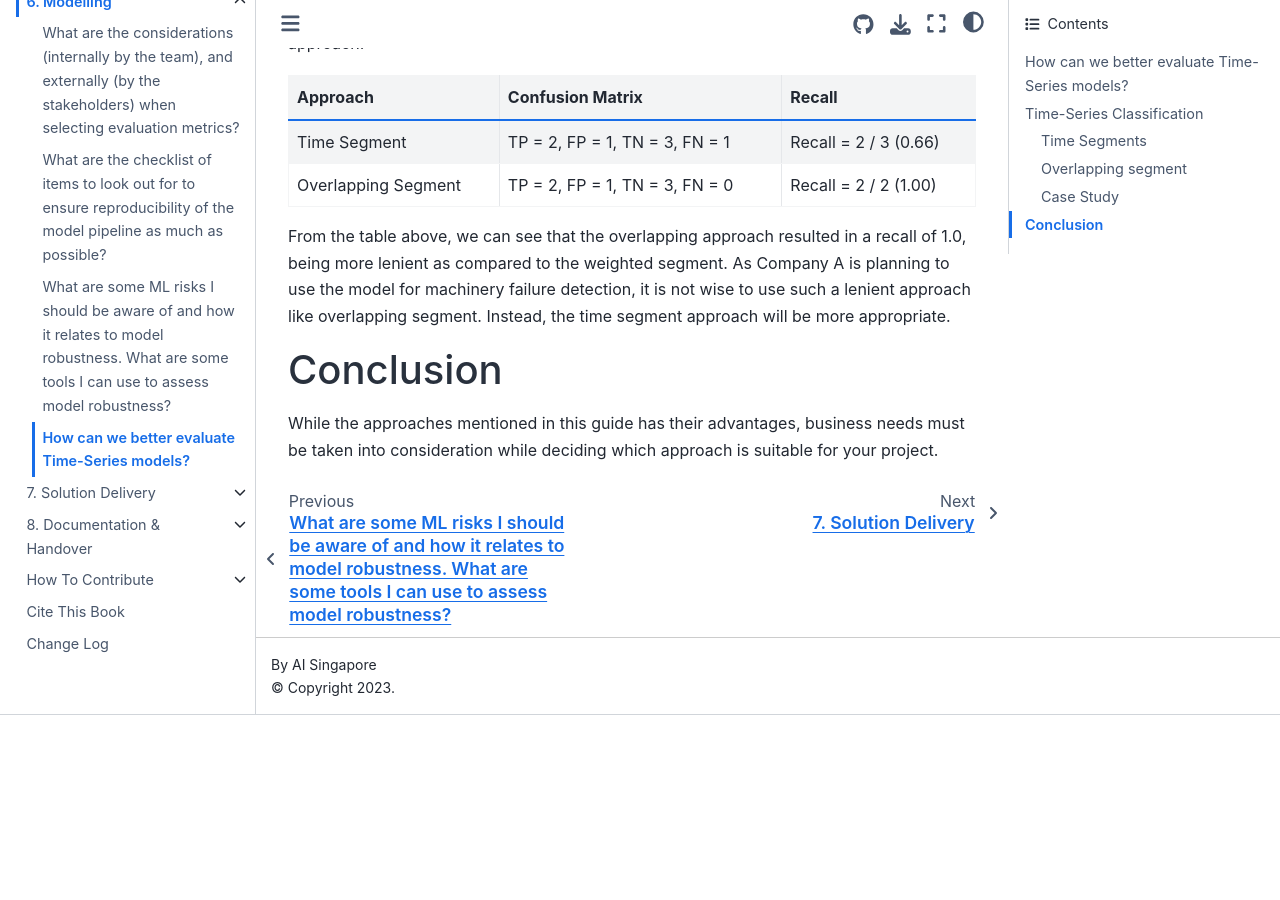
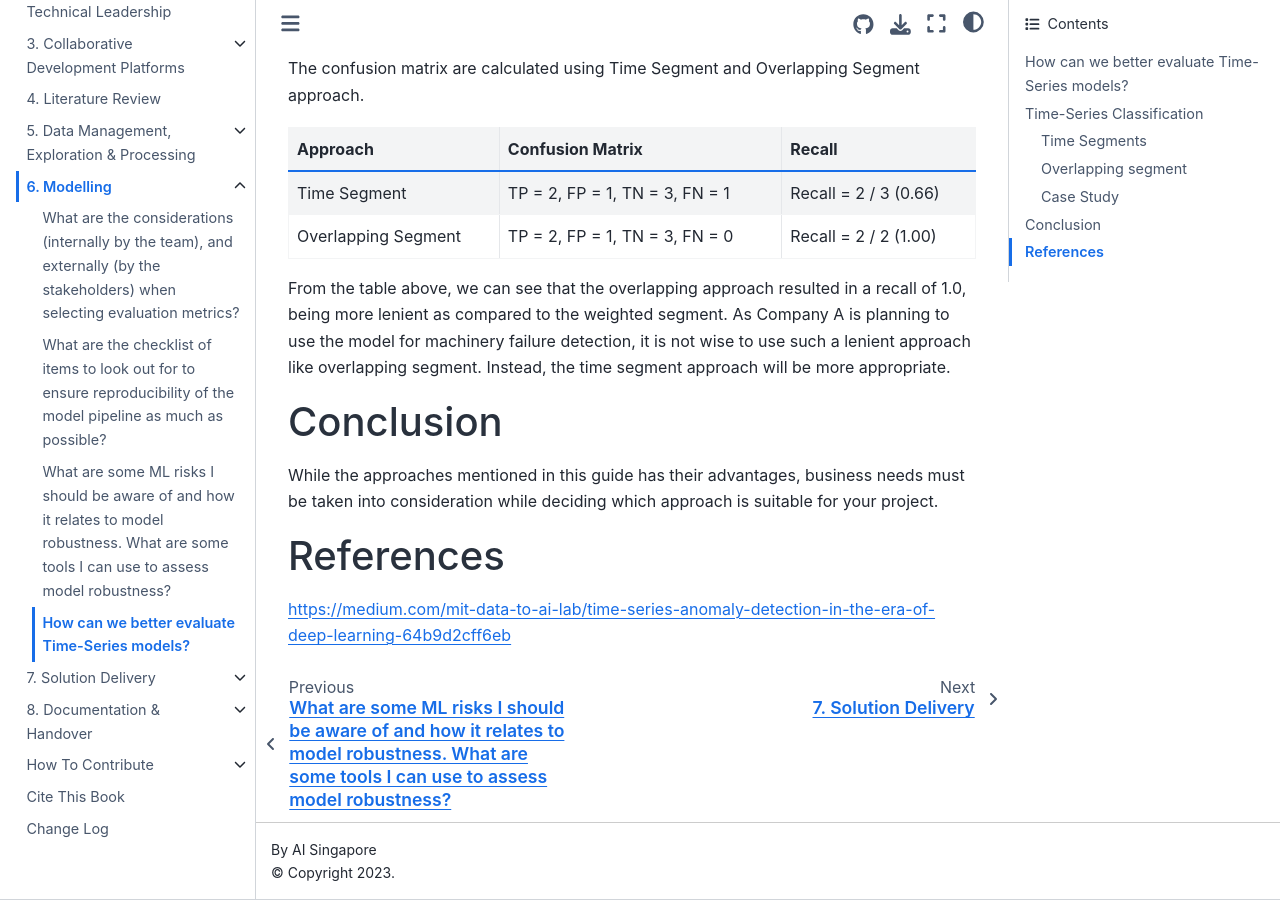
Before and after one commit to aisingapore/ai-practitioner-handbook, a Jupyter Book: the page built from book/6-modelling/evaluating-timeseries.md, in a window 1280 px wide and 900 px high, scrolled down 2428 px. Built offline with Jupyter Book 1.0.4 settings and Sphinx 7.4.7 and the Sphinx Book theme 1.1.4, drawn with Linux system fonts in a browser that asks for light colours; before the commit the page ends 3143 px from its top, so only the background shows below that.

Commit message:
added references

```diff
--- a/book/6-modelling/evaluating-timeseries.md
+++ b/book/6-modelling/evaluating-timeseries.md
@@ -40,7 +40,6 @@ The ground truth and model prediction values for Company A’s newly built Time-
 |--------------|------ |------ |------ |------ |------ |------ |------ |------ |
 | Ground Truth |   0   |   0   |   1   |   1   |   0   |   0   |   0   |   1   |
 | Detected     |   0   |   0   |   0   |   1   |   0   |   1   |   0   |   1   |
-
 *1's are denoted as Anomaly for this case study*
 
 The confusion matrix are calculated using Time Segment and Overlapping Segment approach.
@@ -55,3 +54,7 @@ From the table above, we can see that the overlapping approach resulted in a rec
 # Conclusion
 
 While the approaches mentioned in this guide has their advantages, business needs must be taken into consideration while deciding which approach is suitable for your project.
+
+# References
+
+https://medium.com/mit-data-to-ai-lab/time-series-anomaly-detection-in-the-era-of-deep-learning-64b9d2cff6eb
```
